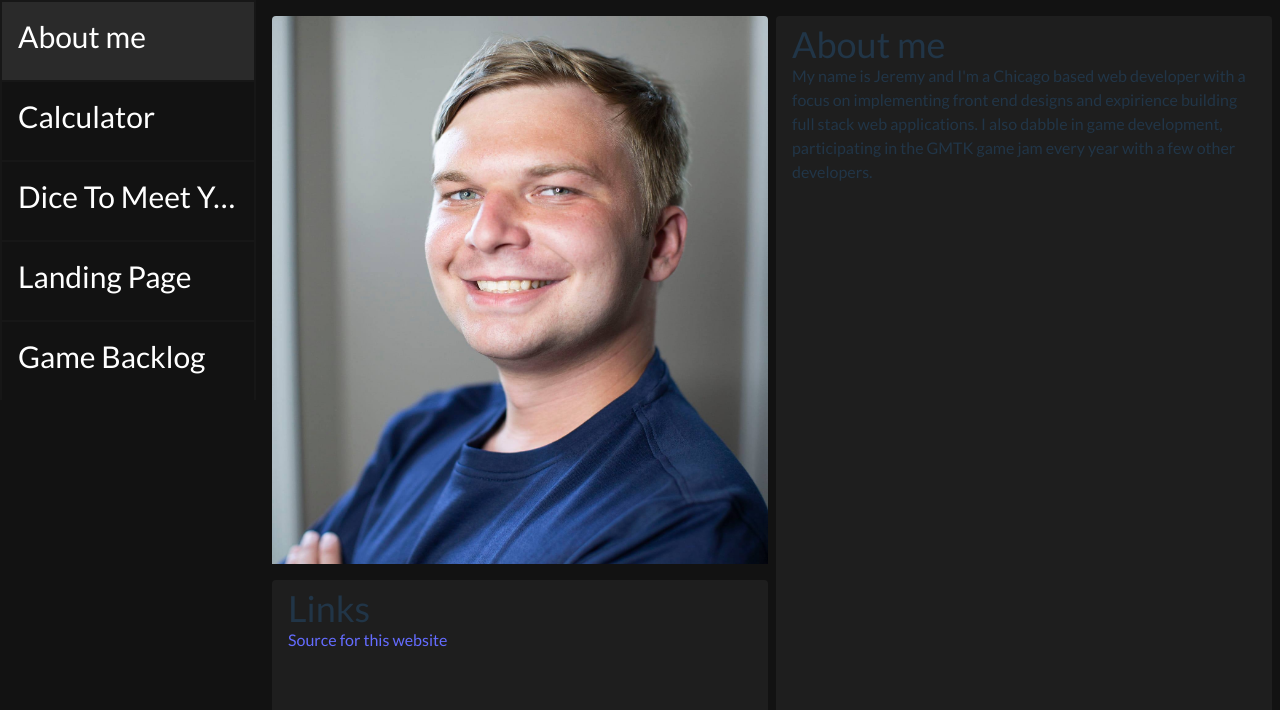
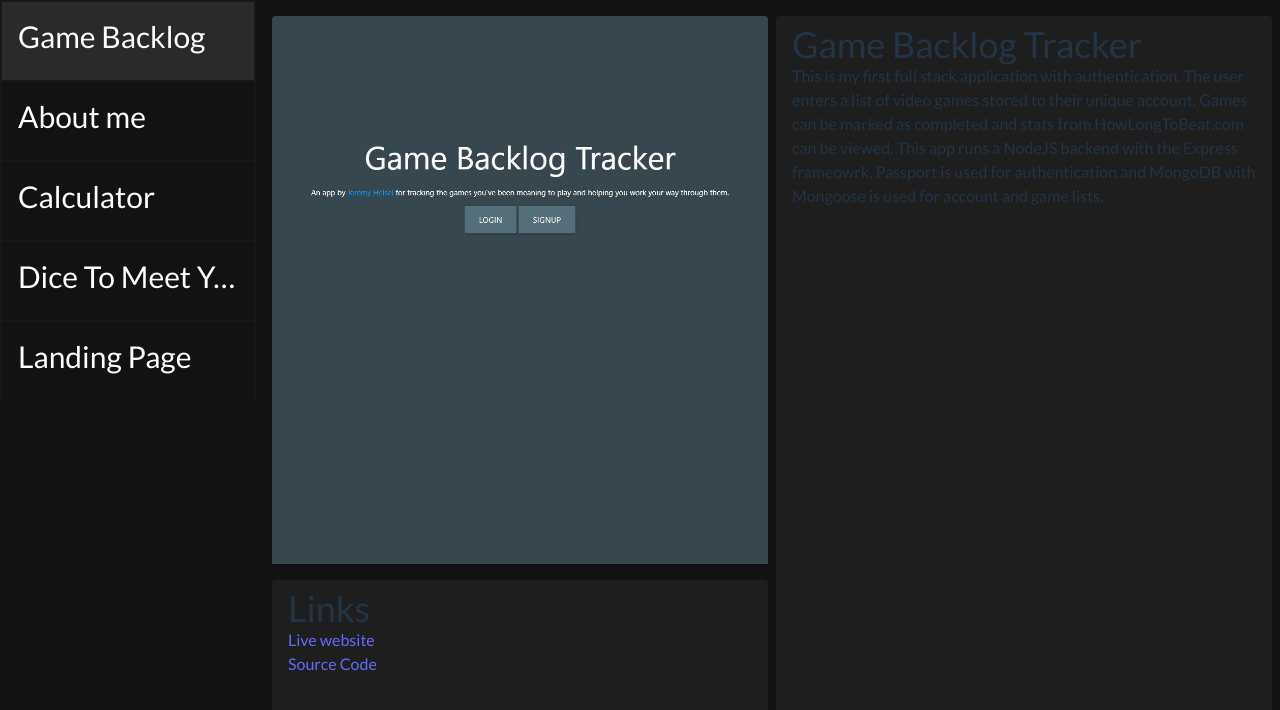
Before and after one commit to JIH7/react-portfolio-site, a React (Vite) app: page / in a window 1280 px wide. Shown: the top 710 px of the page. Built offline with nearby package versions, Linux system fonts and the light colour scheme.

Commit message:
Project reorder and description edit

```diff
--- a/src/AppList.js
+++ b/src/AppList.js
@@ -29,6 +29,12 @@ class LinkInfo{
 }
 
 const AppList = [
+
+    new AppTile("Game Backlog Tracker", "This is my first full stack application with authentication. The user enters a list of video games stored to their unique account. Games can be marked as completed and stats from HowLongToBeat.com can be viewed. This app runs a NodeJS backend with the Express frameowrk. Passport is used for authentication and MongoDB with Mongoose is used for account and game lists.", GameBacklogImg, [
+        new LinkInfo('https://VideoGameBacklog.com/', 'Live website'),
+        new LinkInfo('https://github.com/JIH7/game-backlog-mvc', "Source Code"),
+    ], "Game Backlog"),
+
     new AppTile("About me", "My name is Jeremy and I'm a Chicago based web developer with a focus on implementing front end designs and expirience building full stack web applications. I also dabble in game development, participating in the GMTK game jam every year with a few other developers.", HeadShotImg, [
         new LinkInfo('https://github.com/JIH7/react-portfolio-site', "Source for this website"),
     ]),
@@ -47,10 +53,7 @@ const AppList = [
         new LinkInfo('https://github.com/JIH7/managelandingpage', 'Source Code')
     ], 'Landing Page'),
 
-    new AppTile("Game Backlog Tracker", "DISCLAIMER: Most of this site is currently not functional, the unnoficial API for HowLongToBeat.com I was using is no longer functional. I am currently working to fix this.\n\nThis is my first full stack application with authentication. The user enters a list of video games stored to their unique account. Games can be marked as completed and stats from HowLongToBeat.com can be viewed. This app runs a NodeJS backend with the Express frameowrk. Passport is used for authentication and MongoDB with Mongoose is used for account and game lists.", GameBacklogImg, [
-        new LinkInfo('https://VideoGameBacklog.com/', 'Live website'),
-        new LinkInfo('https://github.com/JIH7/game-backlog-mvc', "Source Code"),
-    ], "Game Backlog"),
+
 ]
 
 export default AppList
```
